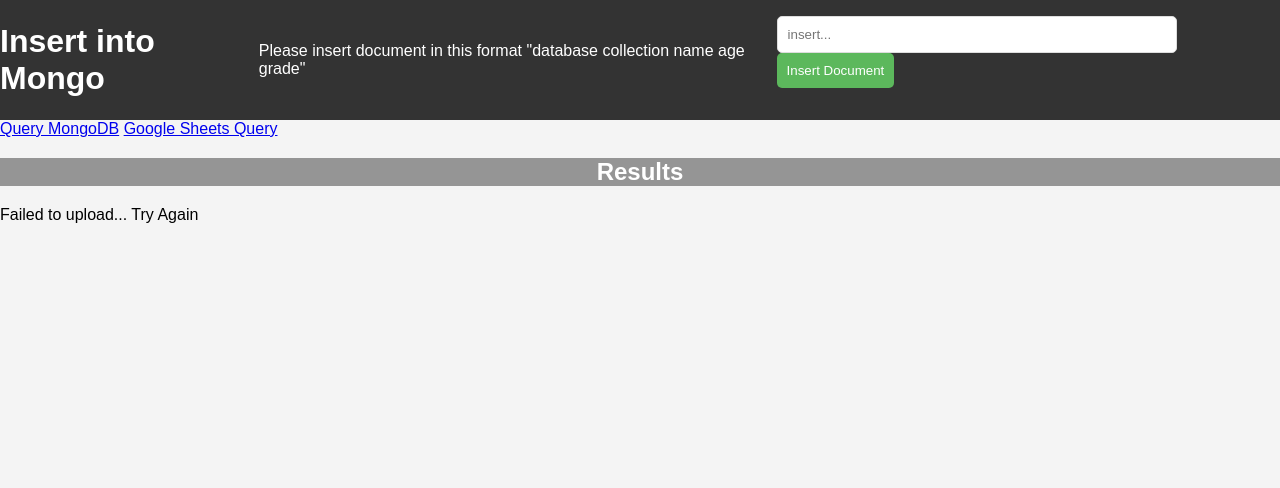
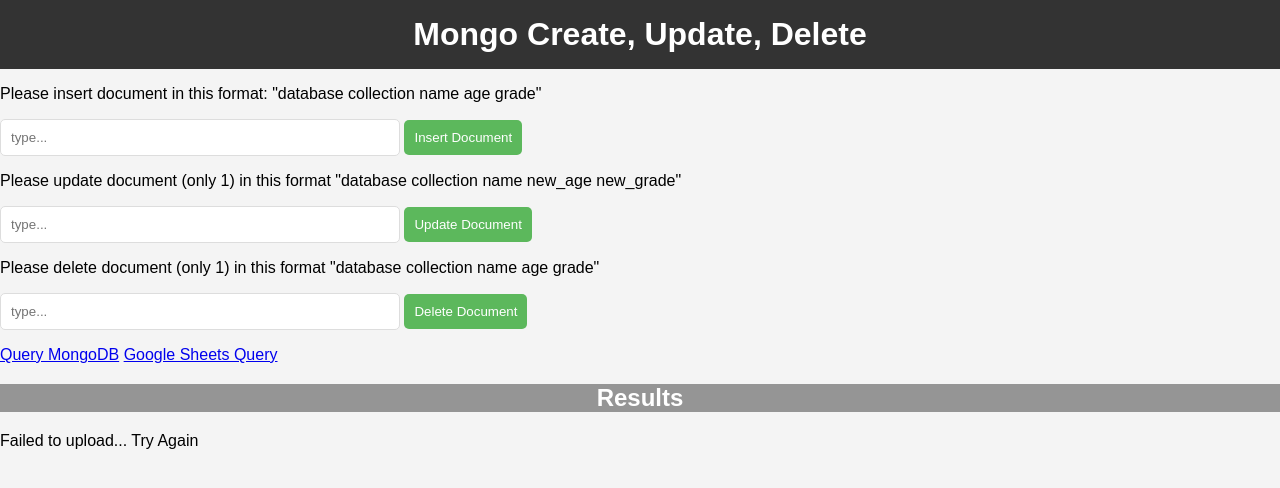
Before and after one commit to mattkimtx/senao-intern-project-fall, a Django app: page /network/insert/ in a window 1280 px wide. Shown: the top 488 px of the page. Run offline with Django 4.2, Linux system fonts and the light colour scheme; parts of the project's set-up code (start-up, migrations or seed data) failed here and were passed over.

Commit message:
added more CRUD

```diff
--- a/mysite/network/templates/network/insert.html
+++ b/mysite/network/templates/network/insert.html
@@ -5,14 +5,29 @@
 </head>
 
 <header>
-    <h1>Insert into Mongo</h1>
-    <p> Please insert document in this format "database collection name age grade" </p>
-    <form action="/network/insert/" method="get">
-        {% csrf_token %}
-        <input type="text" id="searchBar" name='q' placeholder="insert...">
-        <button type="submit">Insert Document</button>
-    </form>
+    <h1>Mongo Create, Update, Delete</h1>
 </header>
+
+<p> Please insert document in this format: "database collection name age grade"</p>
+<form action="/network/insert/" method="get">
+    {% csrf_token %}
+    <input type="text" id="searchBar" name='q' placeholder="type...">
+    <button type="submit">Insert Document</button>
+</form>
+
+<p> Please update document (only 1) in this format "database collection name new_age new_grade"</p>
+<form action="/network/insert/" method="get">
+    {% csrf_token %}
+    <input type="text" id="searchBar" name='update1' placeholder="type...">
+    <button type="submit">Update Document</button>
+</form>
+
+<p> Please delete document (only 1) in this format "database collection name age grade"</p>
+<form action="/network/insert/" method="get">
+    {% csrf_token %}
+    <input type="text" id="searchBar" name='delete1' placeholder="type...">
+    <button type="submit">Delete Document</button>
+</form>
 
 <a href="/network/mongodb/" class="redirect-button">Query MongoDB</a>
 <a href="/network/" class="redirect-button">Google Sheets Query</a>
--- a/mysite/network/views.py
+++ b/mysite/network/views.py
@@ -106,6 +106,7 @@
         raise Http404("No data found")
         # return render(request, 'network/error.html', {'error_message': str(e)})
 
+
 def mongo_insert(request):
     try:
         secret = os.environ.get("CONNECTION_STRING")
@@ -113,6 +114,9 @@
         inserted = []
 
         input = request.GET.get('q')
+        update = request.GET.get('update1')
+        delete = request.GET.get('delete1')
+
         if input:
             doc = input.split(" ")
             # database is first part
@@ -123,9 +127,44 @@
             collection.insert_one({"name": doc[2], "age": doc[3], "grade": doc[4]})
             # variable to return to website
             inserted = doc
+
+        elif update:
+            doc = update.split(" ")
+            # database is first part
+            database = doc[0]
+            # collection is second part
+            collection = client[database][doc[1]]
+            # insert document into collection
+            collection.findAndModify(
+                {
+                    "query": {"name": doc[2]},
+                    "update": {"$set": {"age": doc[3], "grade": doc[4]}},
+                    }
+                )
+            # variable to return to website
+            inserted = doc
+
+        elif delete:
+            doc = delete.split(" ")
+            # database is first part
+            database = doc[0]
+            # collection is second part
+            collection = client[database][doc[1]]
+            # insert document into collection
+            # collection.findAndModify(
+            #     {
+            #         "query": {"name": doc[2], "age": doc[3], "grade": doc[4]},
+            #         "remove": True
+            #         }
+            #     )
+            collection.deleteOne( {"name": doc[2], "age": doc[3], "grade": doc[4]} )
+            # variable to return to website
+            inserted = doc
+
         client.close()
 
         return render(request, 'network/insert.html', {'inserted' : inserted,})
     except Exception as e:
         # Handle exceptions (e.g., connection errors)
-        raise Http404("No data found")
+        # raise Http404("No data found")
+        return render(request, 'network/error.html', {'error_message': str(e)})
```
Also changed, not shown: mysite/network/templates/404.html (renamed from mysite/network/templates/network/404.html).
